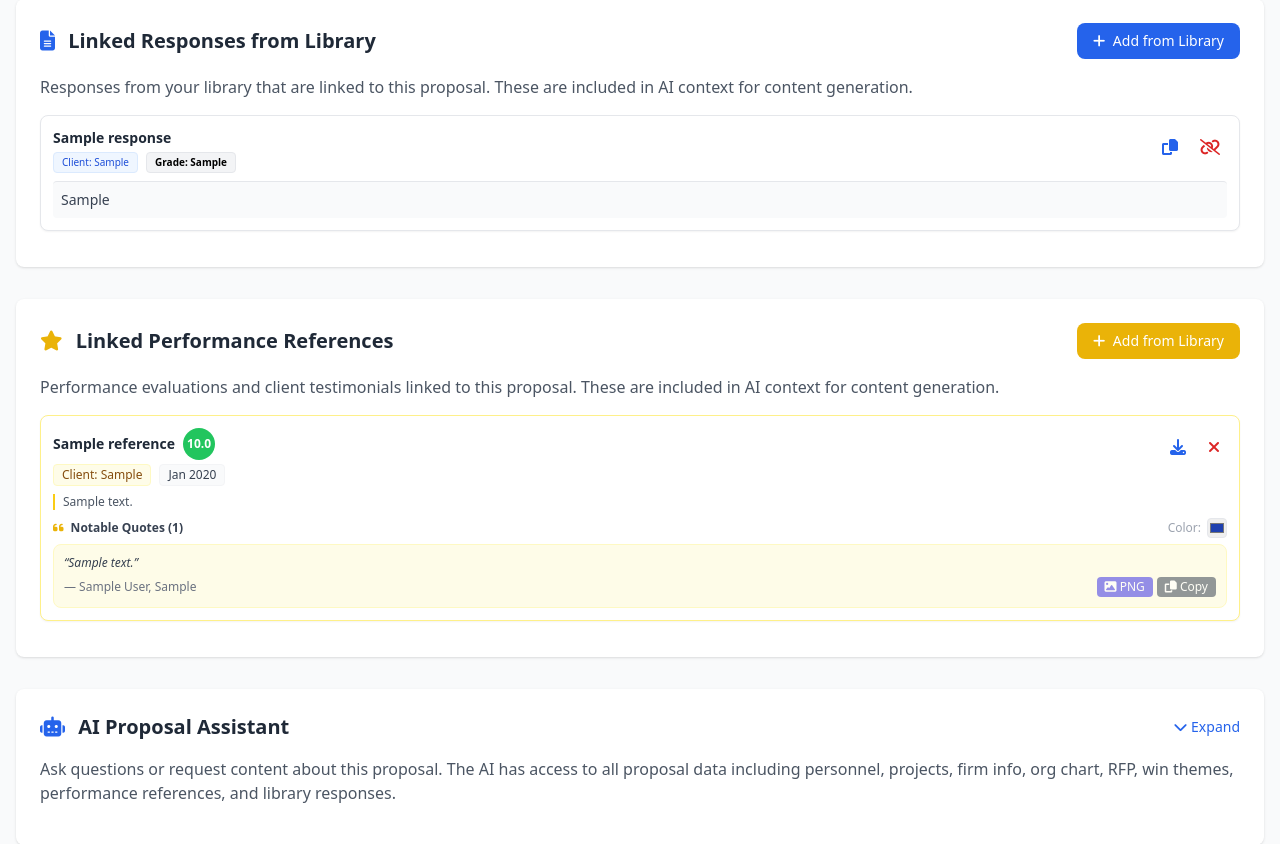
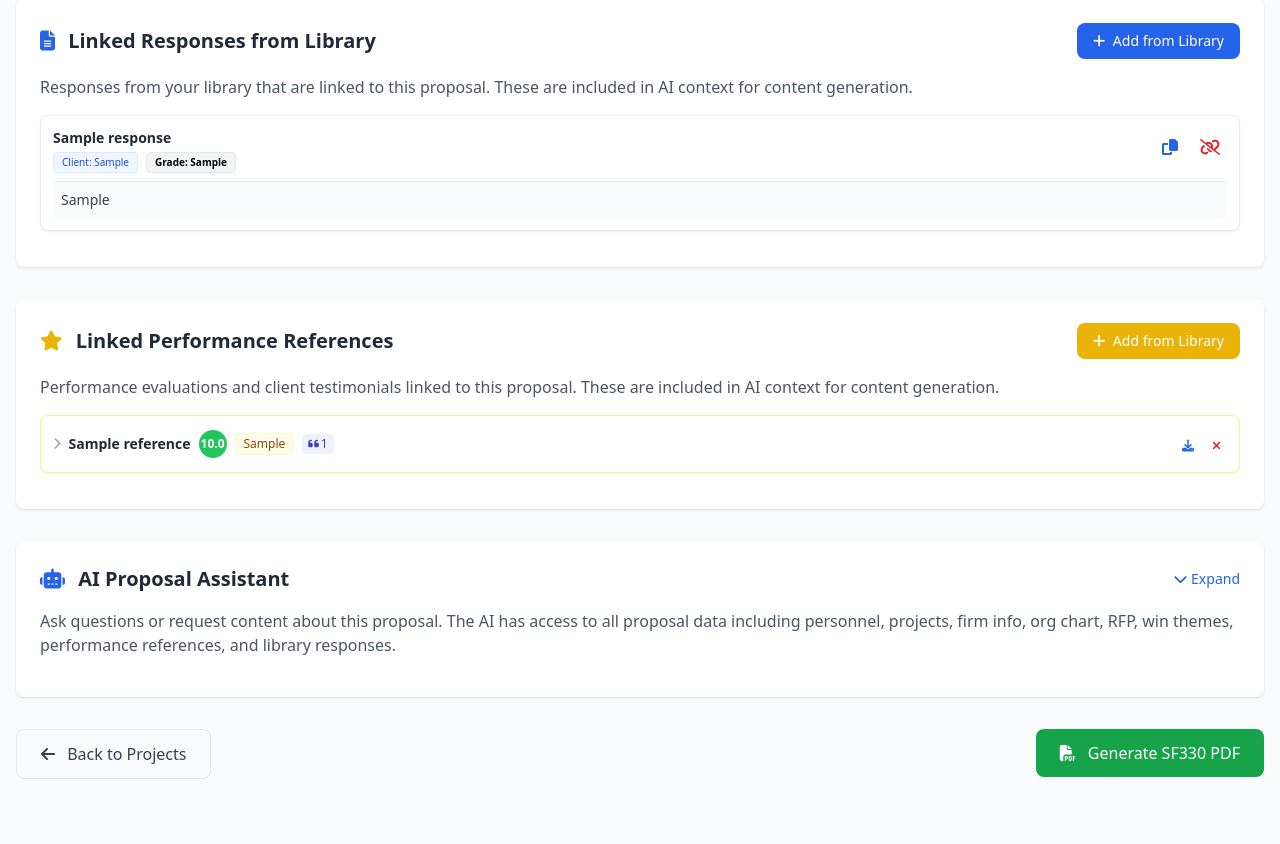
Before and after one commit to mwcraig71/Proposal-Writer, a Flask app: page /proposals/1/step4 in a window 1280 px wide. Shown: the part 2790-3634 px from the top of the page. Run offline with Flask 3, Linux system fonts and the light colour scheme; tables that the repository leaves empty hold one stand-in row (values such as "Sample post"); some libraries are stand-ins or nearby versions.

Commit message:
Make linked references on proposal page collapsible and add quote actions
Update proposal wizard step 4 to include collapsible reference cards with quote download and copy functionality.

Replit-Commit-Author: Agent
Replit-Commit-Session-Id: 7b7d5aea-535d-4f8f-9c25-a0db79855651
Replit-Commit-Checkpoint-Type: full_checkpoint
Replit-Commit-Event-Id: 8244a0a5-f15d-46fc-8efd-11f6a2d99dcd
Replit-Commit-Screenshot-Url: https://storage.googleapis.com/screenshot-production-us-central1/af2874c8-850c-400e-9904-a383accec6ca/7b7d5aea-535d-4f8f-9c25-a0db79855651/J1N3SBI
Replit-Helium-Checkpoint-Created: true

```diff
--- a/templates/proposal_wizard_step4.html
+++ b/templates/proposal_wizard_step4.html
@@ -956,34 +956,38 @@ async function loadLinkedReferences() {
             return;
         }
 
-        container.innerHTML = data.references.map(r => `
-            <div class="border rounded-lg p-3 bg-white mb-3 shadow-sm border-yellow-200" data-id="${r.id}">
-                <div class="flex justify-between items-start mb-2">
-                    <div class="flex-1">
-                        <div class="flex items-center gap-2 mb-1">
-                            <span class="font-bold text-gray-800 text-sm">${r.project_name || r.client || 'Performance Reference'}</span>
-                            ${r.final_score ? `<span class="inline-flex items-center justify-center w-8 h-8 rounded-full text-white font-bold text-xs ${r.final_score >= 9 ? 'bg-green-500' : r.final_score >= 7 ? 'bg-blue-500' : 'bg-yellow-500'}">${r.final_score.toFixed(1)}</span>` : ''}
+        container.innerHTML = data.references.map((r, idx) => `
+            <div class="border rounded-lg bg-white mb-3 shadow-sm border-yellow-200 overflow-hidden" data-id="${r.id}">
+                <div class="flex justify-between items-center px-3 py-2.5 cursor-pointer hover:bg-yellow-50 transition select-none" onclick="toggleRefCard(this)">
+                    <div class="flex items-center gap-2 flex-1 min-w-0">
+                        <i class="fas fa-chevron-right text-gray-400 text-xs transition-transform ref-chevron"></i>
+                        <span class="font-bold text-gray-800 text-sm truncate">${r.project_name || r.client || 'Performance Reference'}</span>
+                        ${r.final_score ? `<span class="inline-flex items-center justify-center w-7 h-7 rounded-full text-white font-bold text-xs flex-shrink-0 ${r.final_score >= 9 ? 'bg-green-500' : r.final_score >= 7 ? 'bg-blue-500' : 'bg-yellow-500'}">${r.final_score.toFixed(1)}</span>` : ''}
+                        ${r.client ? `<span class="bg-yellow-50 text-yellow-800 px-2 py-0.5 rounded border border-yellow-100 text-xs font-medium flex-shrink-0 hidden sm:inline">${r.client}</span>` : ''}
+                        ${r.quote_entries && r.quote_entries.length > 0 ? `<span class="bg-indigo-50 text-indigo-700 px-1.5 py-0.5 rounded text-xs flex-shrink-0"><i class="fas fa-quote-left mr-0.5"></i>${r.quote_entries.length}</span>` : ''}
                     </div>
-                        <div class="flex flex-wrap gap-2 text-xs">
-                            ${r.client ? `<span class="bg-yellow-50 text-yellow-800 px-2 py-0.5 rounded border border-yellow-100 font-medium">Client: ${r.client}</span>` : ''}
-                            ${r.evaluation_date ? `<span class="bg-gray-50 text-gray-700 px-2 py-0.5 rounded border border-gray-100">${new Date(r.evaluation_date).toLocaleDateString('en-US', {month: 'short', year: 'numeric'})}</span>` : ''}
-                        </div>
-                    </div>
-                    <div class="flex gap-2 ml-2">
-                        ${r.pdf_filename ? `<a href="/references/${r.id}/download-pdf" class="p-1.5 text-blue-600 hover:bg-blue-50 rounded transition border border-transparent hover:border-blue-200" title="Download PDF"><i class="fas fa-download"></i></a>` : ''}
-                        <button onclick="unlinkReference(${r.id})" class="p-1.5 text-red-600 hover:bg-red-50 rounded transition border border-transparent hover:border-red-200" title="Unlink">
-                            <i class="fas fa-times"></i>
+                    <div class="flex gap-1.5 ml-2 flex-shrink-0" onclick="event.stopPropagation()">
+                        ${r.pdf_filename ? `<a href="/references/${r.id}/download-pdf" class="p-1.5 text-blue-600 hover:bg-blue-50 rounded transition" title="Download PDF"><i class="fas fa-download text-xs"></i></a>` : ''}
+                        <button onclick="unlinkReference(${r.id})" class="p-1.5 text-red-600 hover:bg-red-50 rounded transition" title="Unlink">
+                            <i class="fas fa-times text-xs"></i>
                         </button>
                     </div>
                 </div>
-                ${r.score_summary ? `<p class="text-gray-600 text-xs mb-2 border-l-2 border-yellow-400 pl-2">${r.score_summary.substring(0, 200)}${r.score_summary.length > 200 ? '...' : ''}</p>` : ''}
+                <div class="ref-card-body hidden px-3 pb-3 border-t border-yellow-100">
+                    <div class="pt-2.5">
+                        <div class="flex flex-wrap gap-2 text-xs mb-2">
+                            ${r.client ? `<span class="bg-yellow-50 text-yellow-800 px-2 py-0.5 rounded border border-yellow-100 font-medium">Client: ${r.client}</span>` : ''}
+                            ${r.evaluation_date ? `<span class="bg-gray-50 text-gray-700 px-2 py-0.5 rounded border border-gray-100">${new Date(r.evaluation_date).toLocaleDateString('en-US', {month: 'short', year: 'numeric'})}</span>` : ''}
+                            ${r.firm ? `<span class="bg-gray-50 text-gray-700 px-2 py-0.5 rounded border border-gray-100">Firm: ${r.firm}</span>` : ''}
+                        </div>
+                        ${r.score_summary ? `<p class="text-gray-600 text-xs mb-2 border-l-2 border-yellow-400 pl-2">${r.score_summary.substring(0, 300)}${r.score_summary.length > 300 ? '...' : ''}</p>` : ''}
                         ${r.quote_entries && r.quote_entries.length > 0 ? `
                         <div class="mt-2">
                             <div class="flex items-center justify-between mb-1.5">
                                 <span class="text-xs font-semibold text-gray-700"><i class="fas fa-quote-left text-yellow-500 mr-1"></i> Notable Quotes (${r.quote_entries.length})</span>
                                 <div class="flex items-center gap-1.5">
                                     <label class="text-xs text-gray-400">Color:</label>
-                            <input type="color" class="w-5 h-5 border rounded cursor-pointer ref-quote-color" value="#1e40af">
+                                    <input type="color" class="w-5 h-5 border rounded cursor-pointer ref-quote-color" value="#1e40af" onclick="event.stopPropagation()">
                                 </div>
                             </div>
                             <div class="space-y-2">
@@ -1005,7 +1009,9 @@ async function loadLinkedReferences() {
                             `).join('')}
                             </div>
                         </div>
-                ` : (r.quotes ? `<blockquote class="text-gray-700 text-xs italic bg-yellow-50 p-2 rounded">"${r.quotes.substring(0, 150)}${r.quotes.length > 150 ? '...' : ''}"</blockquote>` : '')}
+                        ` : (r.quotes ? `<blockquote class="text-gray-700 text-xs italic bg-yellow-50 p-2 rounded mt-2">\u201C${r.quotes.substring(0, 200)}${r.quotes.length > 200 ? '...' : ''}\u201D</blockquote>` : '')}
+                    </div>
+                </div>
             </div>
         `).join('');
     } catch (e) {
@@ -1066,6 +1072,18 @@ function downloadSavedResponse(btn) {
     const label = container.querySelector('.font-medium')?.textContent || 'Saved Response';
     const text = container.querySelector('.saved-response-text')?.textContent || '';
     downloadAsWord(text, label, 'general');
+}
+
+function toggleRefCard(header) {
+    const card = header.closest('[data-id]');
+    const body = card.querySelector('.ref-card-body');
+    const chevron = header.querySelector('.ref-chevron');
+    body.classList.toggle('hidden');
+    if (body.classList.contains('hidden')) {
+        chevron.style.transform = 'rotate(0deg)';
+    } else {
+        chevron.style.transform = 'rotate(90deg)';
+    }
 }
 
 async function downloadRefQuoteImage(quoteId, btn) {
```
Lines whose indentation alone changed are shown as unchanged.
